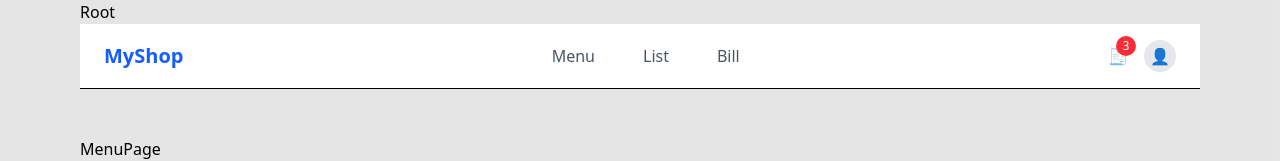
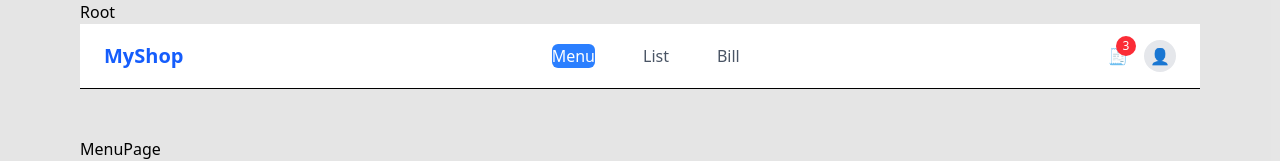
Before and after one commit to Pansa49/Thai-Noodle-Project, a React (Vite) app in the folder my-app/: page /menu in a window 1280 px wide. Shown: the top 161 px of the page. Built offline with nearby package versions, Linux system fonts and the light colour scheme.

Commit message:
update header

```diff
--- a/my-app/src/components/Header.tsx
+++ b/my-app/src/components/Header.tsx
@@ -1,3 +1,5 @@
+import { NavLink } from "react-router-dom";
+
 export function Header() {
     return (
         <header className="w-full border-b bg-white">
@@ -10,15 +12,38 @@ export function Header() {
 
                 {/* Menu */}
                 <nav className="hidden md:flex gap-12 text-gray-600 font-medium">
-                    <a href="#" className="hover:text-blue-600 transition">
+                    <NavLink
+                        to="/menu"
+                        className={({ isActive }) =>
+                            isActive
+                                ? "bg-blue-500 text-white rounded-md"
+                                : "hover:bg-blue-300 rounded-md transition"
+                        }
+                    >
                         Menu
-                    </a>
-                    <a href="#" className="hover:text-blue-600 transition">
+                    </NavLink>
+
+                    <NavLink
+                        to="/list"
+                        className={({ isActive }) =>
+                            isActive
+                                ? "bg-blue-500 text-white rounded-md"
+                                : "hover:bg-blue-300 rounded-md transition"
+                        }
+                    >
                         List
-                    </a>
-                    <a href="#" className="hover:text-blue-600 transition">
+                    </NavLink>
+
+                    <NavLink
+                        to="/bill"
+                        className={({ isActive }) =>
+                            isActive
+                                ? "bg-blue-500 text-white rounded-md"
+                                : "hover:bg-blue-300 rounded-md transition"
+                        }
+                    >
                         Bill
-                    </a>
+                    </NavLink>
                 </nav>
 
                 {/* Right action */}
```
